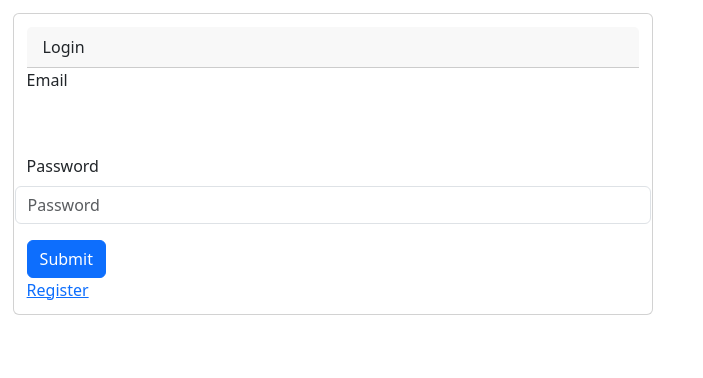
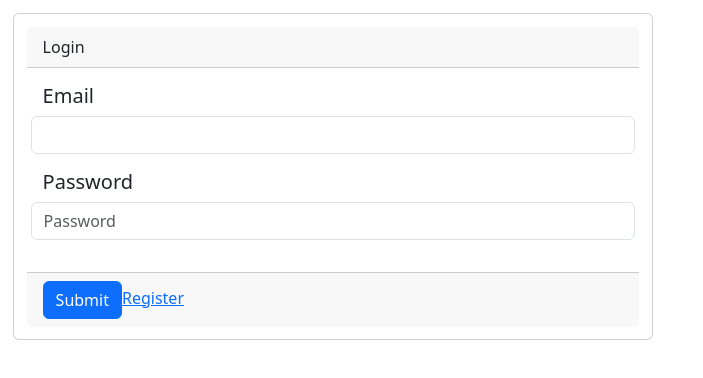
Before and after one commit to rafalencarPrime/bolttech-todo, a React (Create React App) app in the folder frontend/: page /login in a window 1280 px wide. Shown: the top 378 px of the page, without its empty margins (0-703 px from the left). Built offline with nearby package versions, Linux system fonts and the light colour scheme.

Commit message:
Improve forms fields

```diff
--- a/frontend/src/components/login/LoginPage.jsx
+++ b/frontend/src/components/login/LoginPage.jsx
@@ -47,23 +47,24 @@ const LoginPage = () => {
     <Card style={{ padding: '1%', width: '50%', margin: '1%'}}>
       <Card.Header>Login</Card.Header>
       { loginError && <div className='alert alert-danger text-center'>Login Error</div> }
+      <Card.Body>
         <Form disabled={submitDisabled}>
           <Form.Group as={Row} className="mb-3" controlId="formPlaintextEmail">
-        <Form.Label>Email</Form.Label>
-        <Form.Control value={email} type='email' plaintext defaultValue="email@example.com"
-          onChange={(e) => setEmail(e.target.value)} required autoFocus />
+            <h5>Email</h5>
+            <Form.Control value={email} type='email' defaultValue="email@example.com"
+              onChange={(e) => setEmail(e.target.value)} required/>
           </Form.Group>
           <Form.Group as={Row} className="mb-3" controlId="formPlaintextPassword">
-        <Form.Label>Password</Form.Label>
+            <h5>Password</h5>
             <Form.Control value={password} type="password" placeholder="Password"
               onChange={(e) => setPassword(e.target.value)} required />
           </Form.Group>
+        </Form>
+      </Card.Body>
+      <Card.Footer>
         <Button onClick={handleSubmit}>Submit</Button>
-    </Form>
-
-    <div>
         <Link to='/register'>Register</Link>
-    </div>
+      </Card.Footer>
     </Card>
   );
 };
--- a/frontend/src/components/todo/ProjectCard.jsx
+++ b/frontend/src/components/todo/ProjectCard.jsx
@@ -4,7 +4,7 @@ import React from 'react';
 import TaskCreate from './TaskCreate';
 import TaskService from '../../services/TaskService';
 
-import { Card, Form, Button } from 'react-bootstrap';
+import { Card, Form, Button, Tooltip, OverlayTrigger } from 'react-bootstrap';
 import ProjectService from '../../services/ProjectService';
 
 const ProjectCard = ({project, onUpdateProject, onRemoveProject}) => {
@@ -36,7 +36,8 @@ const ProjectCard = ({project, onUpdateProject, onRemoveProject}) => {
         </div>
       </Card.Header>
       <Card.Body>
-        <Form.Group>To Do
+        <Form.Group>
+          <h6>To Do</h6>
           {project.todo?.map((task) => (
             <Form.Check
             key={task._id}
@@ -46,15 +47,18 @@ const ProjectCard = ({project, onUpdateProject, onRemoveProject}) => {
             />
           ))}
         </Form.Group>
-        <Form.Group> Done
+        <Form.Group>
+          <h6>Done</h6>
           {project.done?.map((task) => (
-            <Form.Check
-              key={task._id}
-              checked
-              disabled
-              type="checkbox"
-              label={task.description}
-            />
+            <OverlayTrigger placement="right" overlay={<Tooltip id="tooltip-right">{task.finishedAt}</Tooltip>}>
+              <Form.Check
+                key={task._id}
+                checked
+                disabled
+                type="checkbox"
+                label={task.description}>
+              </Form.Check>
+            </OverlayTrigger>
           ))}
         </Form.Group>
       </Card.Body>
--- a/frontend/src/components/todo/ProjectCreate.jsx
+++ b/frontend/src/components/todo/ProjectCreate.jsx
@@ -1,6 +1,6 @@
 
 import { useState } from 'react';
-import { Card, Button, Form } from 'react-bootstrap';
+import { Card, Button, Form, InputGroup } from 'react-bootstrap';
 
 import ProjectService from '../../services/ProjectService';
 
@@ -15,19 +15,21 @@ const ProjectCreate = ({onNewProject}) => {
   };
 
   return (
-    <Card style={{  paddingTop: '1%', width: '18rem', margin: '1%'}}>
+    <Card style={{  paddingTop: '1%', width: '22rem', margin: '1%'}}>
 			<Card.Header>Create a new project</Card.Header>
+			<Card.Footer>
 				<Form onSubmit={handleSubmit}>
-				<Form.Group controlId="formBasicName">
+					<InputGroup className="mb-3">
 						<Form.Control
 							type="text"
 							value={name}
 							onChange={(event) => setName(event.target.value)}
 							placeholder="Enter project name"
 						/>
-				</Form.Group>
-				<Button variant="primary" type="submit">Create a new project</Button>
+						<Button variant="primary" type="submit">+</Button>
+					</InputGroup>
 				</Form>
+			</Card.Footer>
     </Card>
   )
 }
```
Lines whose indentation alone changed are shown as unchanged.
